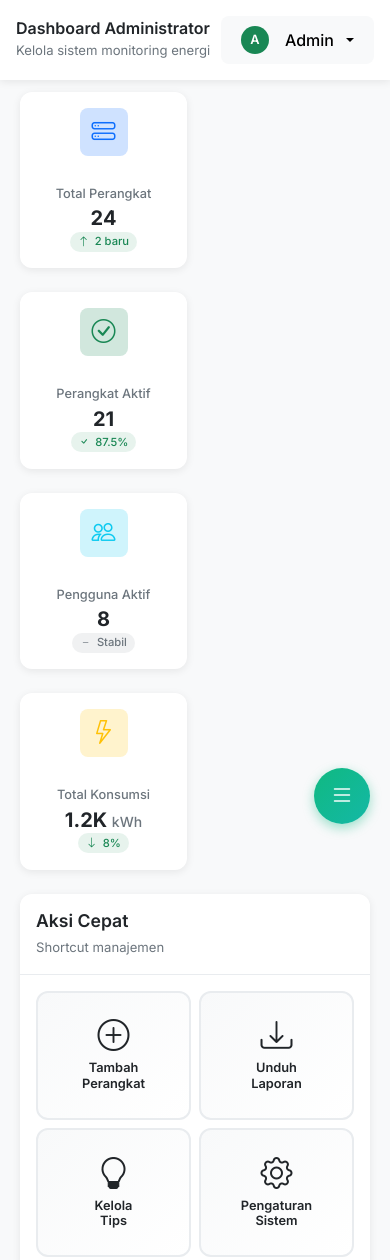
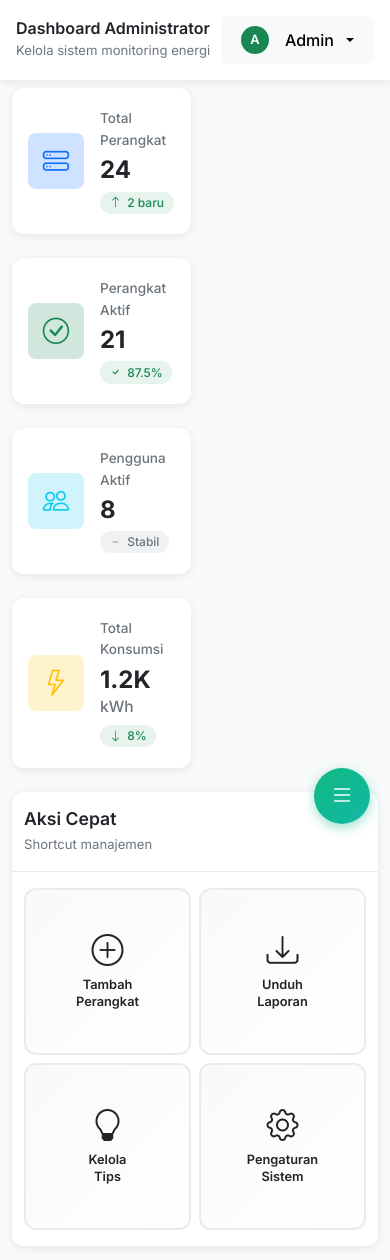
Before and after one commit to kebsixx/PBL, a plain HTML site: page admin/dashboard-admin.html in a window 390 px wide. Shown: the top 1260 px of the page. Drawn offline with nearby package versions, Linux system fonts and the light colour scheme.

Commit message:
Refactor quick action buttons and grid layout for improved responsiveness and alignment

```diff
--- a/css/styles.css
+++ b/css/styles.css
@@ -1039,26 +1039,25 @@ a {
 /* ==================== QUICK ACTION BUTTONS ==================== */
 .quick-actions-grid {
   display: grid;
-  grid-template-columns: repeat(4, 1fr);
+  grid-template-columns: repeat(2, 1fr);
   gap: 0.75rem;
 }
 
 .quick-action-btn {
   display: flex;
-  flex-direction: column;
-  align-items: center;
-  justify-content: center;
-  gap: 0.65rem;
-  padding: 1.25rem 0.75rem;
+  flex-direction: row;
+  align-items: center;
+  justify-content: flex-start;
+  gap: 1rem;
+  padding: 1.25rem 1.5rem;
   background: linear-gradient(135deg, #f8f9fa 0%, #ffffff 100%);
   border: 2px solid var(--gray-200);
   border-radius: var(--border-radius);
   text-decoration: none;
   color: var(--dark);
   transition: var(--transition);
-  text-align: center;
+  text-align: left;
   cursor: pointer;
-  aspect-ratio: 1.1;
   min-height: 0;
 }
 
@@ -1066,7 +1065,7 @@ a {
   border-color: var(--energy-green);
   background: linear-gradient(135deg, #10b981 0%, #14b8a6 100%);
   color: #fff;
-  transform: translateY(-4px);
+  transform: translateY(-2px);
   box-shadow: 0 8px 20px rgba(16, 185, 129, 0.25);
 }
 
@@ -1074,12 +1073,14 @@ a {
   font-size: 2.5rem;
   transition: var(--transition);
   line-height: 1;
+  flex-shrink: 0;
 }
 
 .quick-action-btn span {
-  font-size: 0.85rem;
+  font-size: 0.95rem;
   font-weight: 600;
-  line-height: 1.25;
+  line-height: 1.3;
+  white-space: nowrap;
 }
 
 /* Limit card height to match chart */
@@ -1139,9 +1140,18 @@ a {
     margin-left: 0;
   }
 
-  /* Quick Actions 2 columns on tablet */
-  .quick-actions-grid {
-    grid-template-columns: repeat(2, 1fr);
+  /* Quick Actions - Already 2 columns */
+  .quick-action-btn {
+    padding: 1.25rem 1.25rem;
+    gap: 1rem;
+  }
+
+  .quick-action-btn i {
+    font-size: 2.25rem;
+  }
+
+  .quick-action-btn span {
+    font-size: 0.9rem;
   }
 }
 
@@ -1153,9 +1163,43 @@ a {
     max-width: 100vw;
   }
 
-  .container-fluid,
+  .container-fluid {
+    padding-left: 0.75rem !important;
+    padding-right: 0.75rem !important;
+    max-width: 100%;
+  }
+
   .row {
     max-width: 100%;
+    margin-left: 0 !important;
+    margin-right: 0 !important;
+  }
+
+  [class*="col-"] {
+    padding-left: 0.375rem;
+    padding-right: 0.375rem;
+  }
+
+  /* Stats Cards Tablet - Full Width */
+  .stat-card-minimal {
+    padding: 1.25rem 1rem;
+  }
+
+  .stat-icon-minimal {
+    width: 56px;
+    height: 56px;
+  }
+
+  .stat-icon-minimal i {
+    font-size: 1.75rem;
+  }
+
+  .stat-value {
+    font-size: 1.5rem;
+  }
+
+  .stat-label {
+    font-size: 0.85rem;
   }
 
   /* Login Page Mobile */
@@ -1172,9 +1216,14 @@ a {
   }
 
   /* Cards Mobile */
+  .card-minimal {
+    margin-left: 0;
+    margin-right: 0;
+  }
+
   .card-minimal-header,
   .card-minimal-body {
-    padding: 1rem;
+    padding: 1rem 0.875rem;
   }
 
   .card-minimal-header {
@@ -1184,7 +1233,7 @@ a {
   }
 
   .tip-card-minimal {
-    padding: 1.25rem;
+    padding: 1.15rem 1rem;
   }
 
   /* Admin Topbar Mobile */
@@ -1241,7 +1290,7 @@ a {
 }
 
 @media (max-width: 576px) {
-  /* Prevent Horizontal Scroll */
+  /* Prevent Horizontal Scroll & Maximize Width */
   * {
     max-width: 100vw;
   }
@@ -1252,15 +1301,20 @@ a {
     width: 100%;
   }
 
+  .container-fluid {
+    padding-left: 0.5rem !important;
+    padding-right: 0.5rem !important;
+  }
+
   .row {
-    margin-left: 0;
-    margin-right: 0;
+    margin-left: 0 !important;
+    margin-right: 0 !important;
   }
 
   .col,
   [class*="col-"] {
-    padding-left: 0.5rem;
-    padding-right: 0.5rem;
+    padding-left: 0.25rem !important;
+    padding-right: 0.25rem !important;
   }
 
   /* Login Mobile Small */
@@ -1286,50 +1340,52 @@ a {
     font-size: 1rem;
   }
 
-  /* Stats Cards Mobile - Only at small screens */
+  /* Stats Cards Mobile - Full Width */
   .stat-card-minimal {
-    flex-direction: column;
-    padding: 1rem;
-    text-align: center;
+    padding: 1.25rem 1rem;
   }
 
   .stat-icon-minimal {
-    width: 48px;
-    height: 48px;
-    margin: 0 auto 0.75rem;
+    width: 56px;
+    height: 56px;
   }
 
   .stat-icon-minimal i {
+    font-size: 1.65rem;
+  }
+
+  .stat-label {
+    font-size: 0.85rem;
+    margin-bottom: 0.4rem;
+  }
+
+  .stat-value {
     font-size: 1.5rem;
-  }
-
-  .stat-content-minimal {
-    width: 100%;
-  }
-
-  .stat-label {
-    font-size: 0.8rem;
-  }
-
-  .stat-value {
-    font-size: 1.25rem;
+    margin-bottom: 0.5rem;
   }
 
   .badge {
-    font-size: 0.7rem;
-    padding: 0.25rem 0.5rem;
-  }
-
-  /* Quick Actions 2 columns on mobile */
+    font-size: 0.75rem;
+    padding: 0.3rem 0.6rem;
+  }
+
+  .stat-value small {
+    font-size: 0.65em;
+  }
+
+  /* Quick Actions Mobile - Vertical Layout */
   .quick-actions-grid {
     grid-template-columns: repeat(2, 1fr);
     gap: 0.5rem;
   }
 
   .quick-action-btn {
-    padding: 1rem 0.75rem;
-    gap: 0.5rem;
-    aspect-ratio: 1.2;
+    flex-direction: column;
+    justify-content: center;
+    text-align: center;
+    padding: 1.25rem 0.75rem;
+    gap: 0.65rem;
+    aspect-ratio: 1;
   }
 
   .quick-action-btn i {
@@ -1339,7 +1395,9 @@ a {
 
   .quick-action-btn span {
     font-size: 0.8rem;
-    line-height: 1.2;
+    line-height: 1.3;
+    font-weight: 600;
+    white-space: normal;
   }
 
   /* Canvas Height Mobile */
@@ -1349,18 +1407,24 @@ a {
 
   /* Spacing Mobile */
   .p-4 {
-    padding: 0.75rem !important;
+    padding: 0.5rem !important;
   }
 
   .py-4 {
-    padding-top: 0.75rem !important;
-    padding-bottom: 0.75rem !important;
-  }
-
-  .container-fluid {
+    padding-top: 0.5rem !important;
+    padding-bottom: 0.5rem !important;
+  }
+
+  /* Card Minimal Full Width */
+  .card-minimal {
+    margin-left: 0 !important;
+    margin-right: 0 !important;
+  }
+
+  .card-minimal-body,
+  .card-minimal-header {
     padding-left: 0.75rem !important;
     padding-right: 0.75rem !important;
-    max-width: 100vw;
   }
 
   /* Tips List Mobile */
@@ -1399,13 +1463,12 @@ a {
     margin-top: 0.5rem;
   }
 
-  /* Row Gap Mobile */
-  .row.g-4 {
-    gap: 0.75rem !important;
-  }
-
+  /* Row Gap Mobile - Full Width */
+  .row.g-4,
   .row.g-3 {
     gap: 0.5rem !important;
+    margin-left: 0 !important;
+    margin-right: 0 !important;
   }
 
   /* Activity List Mobile */
```
